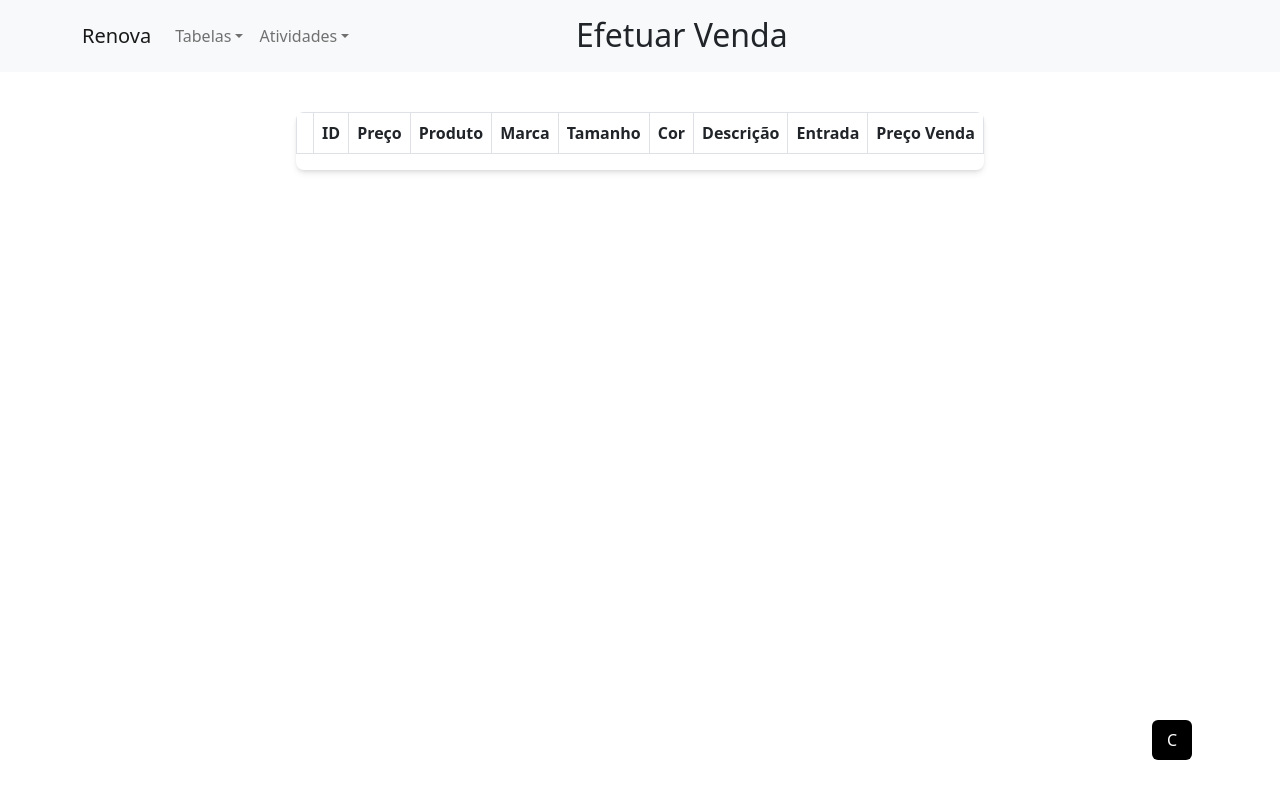
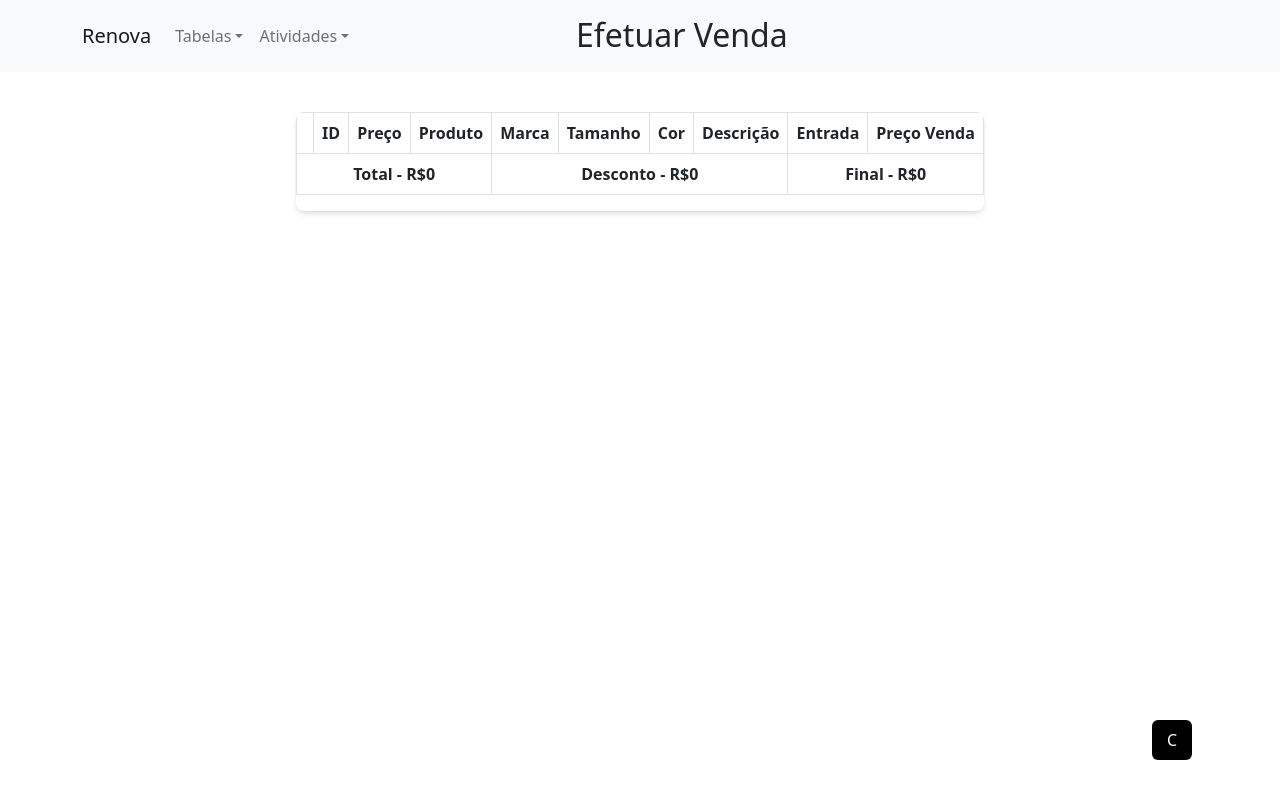
Before and after one commit to gusesba/renova_nextjs, a Next.js app: page /sells/new in a window 1280 px wide. Built offline with nearby package versions, Linux system fonts and the light colour scheme.

Commit message:
feat: sellingTable footer

```diff
--- a/components/forms/AddSellProductForm.tsx
+++ b/components/forms/AddSellProductForm.tsx
@@ -38,7 +38,7 @@ const AddSellProductForm: React.FC<IAddSellProductForm> = ({
           .then((data) => {
             if (data) {
               data.sellPrice = data.price;
-              setRows([...rows].concat(data));
+              setRows([data].concat([...rows]));
             }
           });
       }
--- a/components/table/MySellTable.tsx
+++ b/components/table/MySellTable.tsx
@@ -72,6 +72,43 @@ const MyTable: React.FC<IMyTable> = ({
             );
           })}
         </tbody>
+        <tfoot>
+          <tr>
+            <th colSpan={4} className={'text-center'}>
+              Total - R$
+              {rows.length
+                ? rows.reduce((accumulator, curValue: any) => {
+                    return (
+                      parseInt(accumulator as string) + parseInt(curValue.price)
+                    );
+                  }, 0)
+                : 0}
+            </th>
+            <th colSpan={4} className={'text-center'}>
+              Desconto - R$
+              {rows.length
+                ? rows.reduce((accumulator, curValue: any) => {
+                    return (
+                      parseInt(accumulator as string) +
+                      parseInt(curValue.price) -
+                      parseInt(curValue.sellPrice)
+                    );
+                  }, 0)
+                : 0}
+            </th>
+            <th colSpan={4} className={'text-center'}>
+              Final - R$
+              {rows.length
+                ? rows.reduce((accumulator, curValue: any) => {
+                    return (
+                      parseInt(accumulator as string) +
+                      parseInt(curValue.sellPrice)
+                    );
+                  }, 0)
+                : 0}
+            </th>
+          </tr>
+        </tfoot>
       </Table>
     </div>
   );
```
